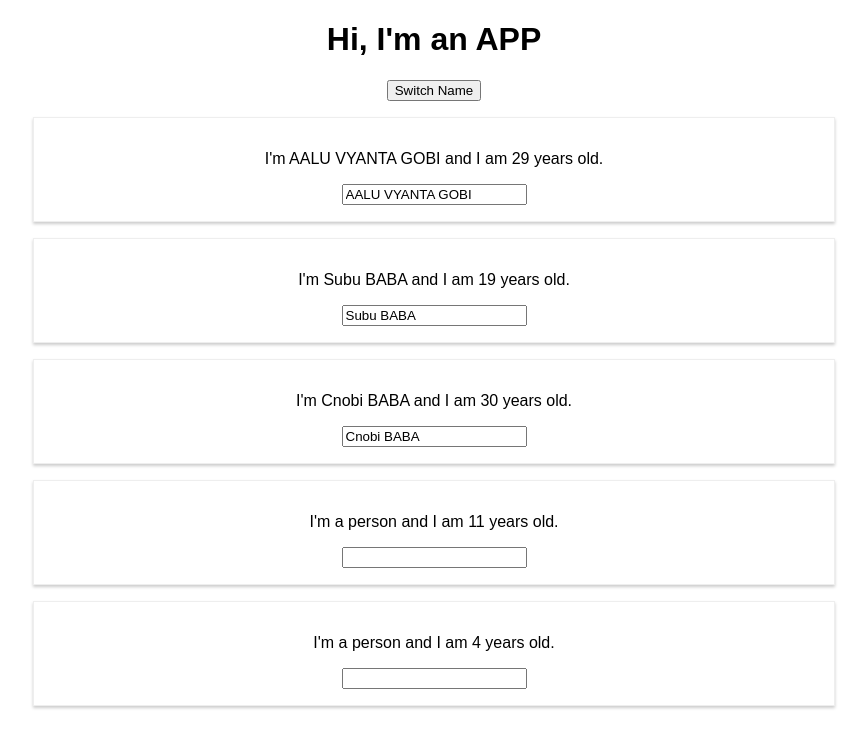
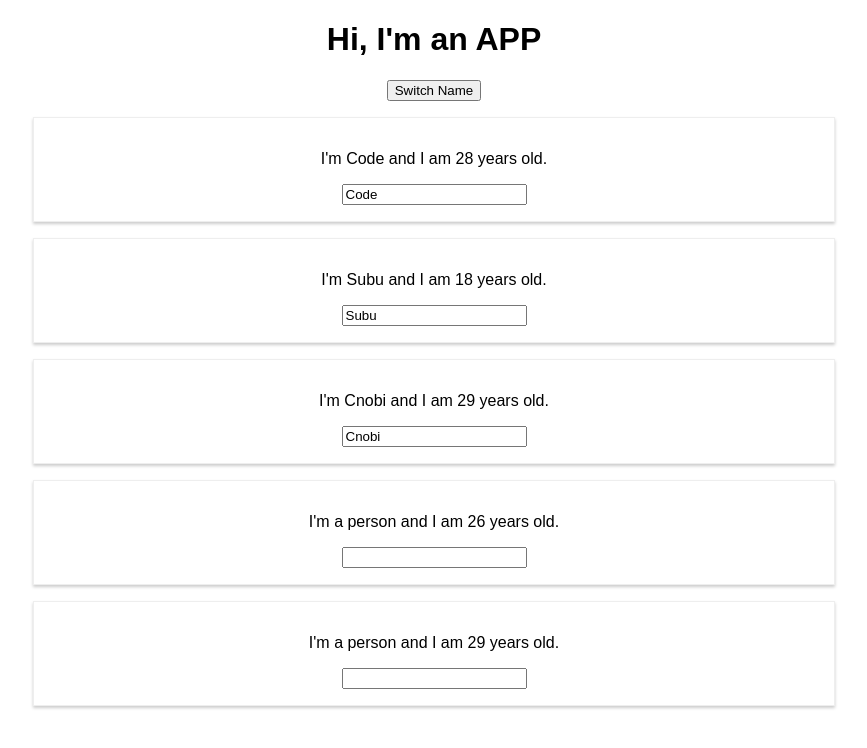
Before and after one commit to Gvranjit/react-1, a React (Create React App) app: page / in a window 1280 px wide. Both pictures are taken after a click on the button "Switch Name". Shown: the top 748 px of the page, without its empty margins (206-1073 px from the left). Built offline with nearby package versions, Linux system fonts and the light colour scheme.

Commit message:
Add Conditional div display, toggleNameButton

```diff
--- a/src/App.js
+++ b/src/App.js
@@ -1,5 +1,5 @@
 import React, { Component } from "react";
-import logo from "./logo.svg";
+
 import "./App.css";
 
 import Person from "./Person/Person";
@@ -11,6 +11,7 @@
                { name: "Subu", age: "18" },
                { name: "Cnobi", age: "29" },
           ],
+          showPersons: false,
      };
 
      switchNameHandler = (newName) => {
@@ -35,24 +36,40 @@
                ],
           });
      };
+
+     togglePersonsHandler = () => {
+          const doesShow = this.state.showPersons;
+          this.setState({
+               showPersons: !doesShow,
+          });
+     };
      render() {
           return (
                <div className="App">
                     <h1> Hi, I'm an APP</h1>
-                    <button onClick={this.switchNameHandler.bind(this, "AALU VYANTA GOBI")}>
-                         Switch Name
-                    </button>
+                    <button onClick={this.togglePersonsHandler}>Switch Name</button>
+
+                    {this.state.showPersons ? (
+                         <div>
                               <Person
                                    name={this.state.persons[0].name}
                                    age={this.state.persons[0].age}
                                    click={this.switchNameHandler.bind(this, "AALU VYANTA")}
                                    change={this.nameChangedHandeler}
                               />
-                    <Person name={this.state.persons[1].name} age={this.state.persons[1].age} />
-                    <Person name={this.state.persons[2].name} age={this.state.persons[2].age} />
+                              <Person
+                                   name={this.state.persons[1].name}
+                                   age={this.state.persons[1].age}
+                              />
+                              <Person
+                                   name={this.state.persons[2].name}
+                                   age={this.state.persons[2].age}
+                              />
 
                               <Person />
                               <Person />
+                         </div>
+                    ) : null}
                </div>
           );
           // return React.createElement(
```
Also changed, not shown: src/Person/Person.css (line endings or trailing spaces). Lines whose indentation alone changed are shown as unchanged.
